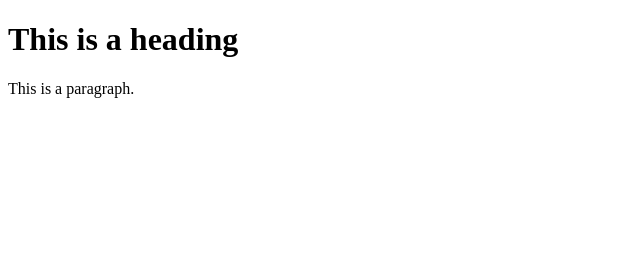
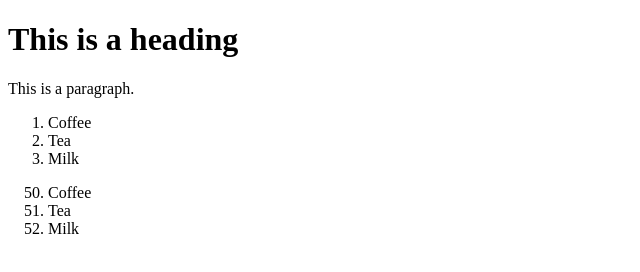
Before and after one commit to yazidkhan96/landing-page, a plain HTML site: page index.html in a window 1280 px wide. Shown: the whole page, without its empty margins (0-640 px from the left). Drawn offline with Linux system fonts and the light colour scheme.

Commit message:
Update index.html

```diff
--- a/index.html
+++ b/index.html
@@ -7,6 +7,16 @@
 
 <h1>This is a heading</h1>
 <p>This is a paragraph.</p>
+<ol>
+  <li>Coffee</li>
+  <li>Tea</li>
+  <li>Milk</li>
+</ol>
 
+<ol start="50">
+  <li>Coffee</li>
+  <li>Tea</li>
+  <li>Milk</li>
+</ol>
 </body>
 </html>
```
